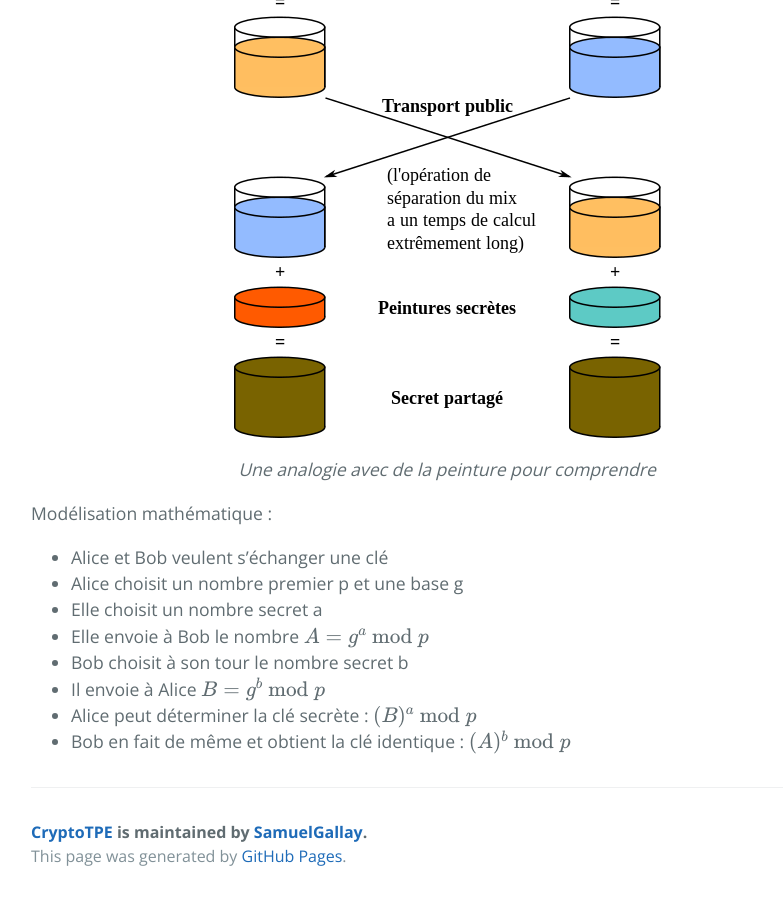
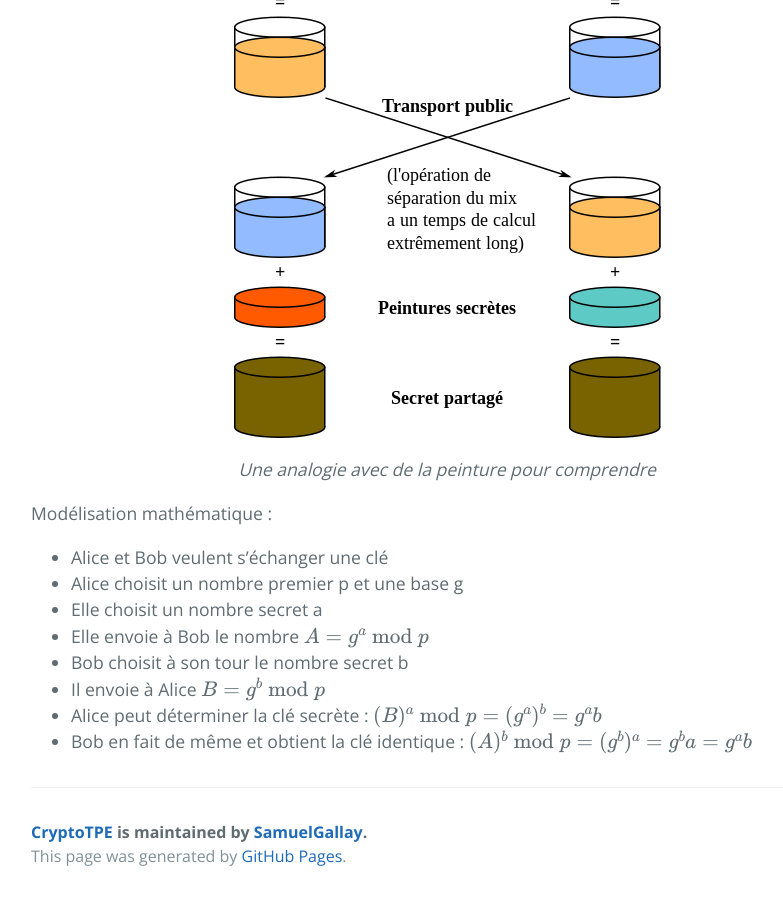
Before and after one commit to SamuelGallay/CryptoTPE, a Jekyll site: the page built from pages/4_Internet/2_diffie-hellman.md, in a window 1280 px wide and 900 px high, scrolled down 814 px. Shown: the whole window, without its empty margins (193-976 px from the left). Built offline with Jekyll 4.4.1, drawn with Linux system fonts in a browser that asks for light colours; our own code applies the rules of GitHub Pages for plain Markdown files; formulas are drawn with MathJax 3.

Commit message:
formules

```diff
--- a/pages/4_Internet/2_diffie-hellman.md
+++ b/pages/4_Internet/2_diffie-hellman.md
@@ -24,5 +24,5 @@ Modélisation mathématique :
 * Elle envoie à Bob le nombre $$ A = g^a \bmod p $$
 * Bob choisit à son tour le nombre secret b
 * Il envoie à Alice $$ B = g^b \bmod p $$
-* Alice peut déterminer la clé secrète : $$ (B)^a \bmod p $$
-* Bob en fait de même et obtient la clé identique : $$ (A)^b \bmod p $$
+* Alice peut déterminer la clé secrète : $$ (B)^a \bmod p = (g^a)^b = g^ab $$
+* Bob en fait de même et obtient la clé identique : $$ (A)^b \bmod p = (g^b)^a = g^ba = g^ab $$
```
